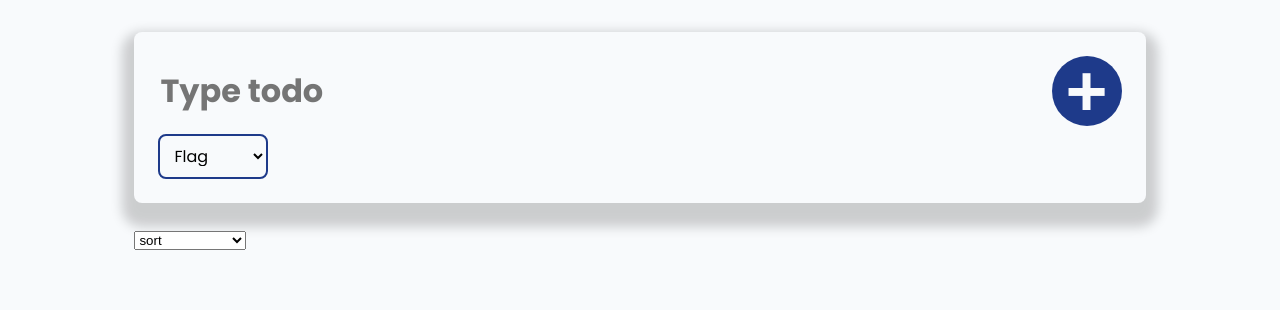
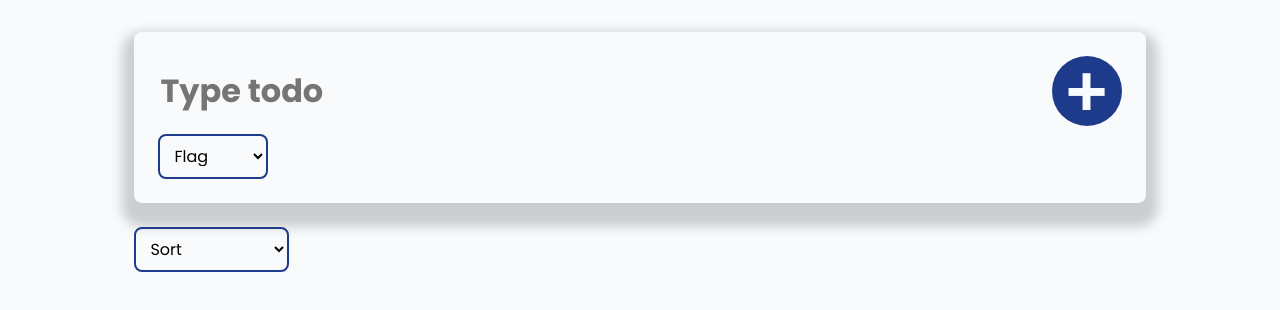
Before and after one commit to Serpant1ne/todo-app-vue, a Vue app: page / in a window 1280 px wide. Shown: the top 310 px of the page. Built offline with nearby package versions, Linux system fonts and the light colour scheme.

Commit message:
sort select styling

```diff
--- a/src/assets/main.scss
+++ b/src/assets/main.scss
@@ -40,3 +40,15 @@ $btn-size: 70px;
     0.3s border,
     fill;
 }
+
+%select {
+  // appearance: none;
+  border: 2px solid $blue;
+  border-radius: $border-radius;
+  background-color: transparent;
+  padding: 8px 10px;
+  margin: 0;
+  // width: 100px;
+  font-family: inherit;
+  font-size: inherit;
+}
--- a/src/components/TodoListOptions.vue
+++ b/src/components/TodoListOptions.vue
@@ -5,9 +5,9 @@ const todoListStore = useTodoListStore()
 </script>
 
 <template>
-  <div class="optionsWrapper">
+  <div class="options-wrapper">
     <select name="sortSelect" id="sortSelect" class="sort-select" v-model="todoListStore.sortType">
-      <option value="">sort</option>
+      <option value="">Sort</option>
       <option value="flagDescending">By Flag (H > L)</option>
       <option value="flagAscending">By Flag (L > H)</option>
     </select>
@@ -16,4 +16,12 @@ const todoListStore = useTodoListStore()
 
 <style lang="scss">
 @use '../assets/main.scss';
+
+.options-wrapper {
+  margin-bottom: 12px;
+}
+
+.sort-select {
+  @extend %select;
+}
 </style>
```
